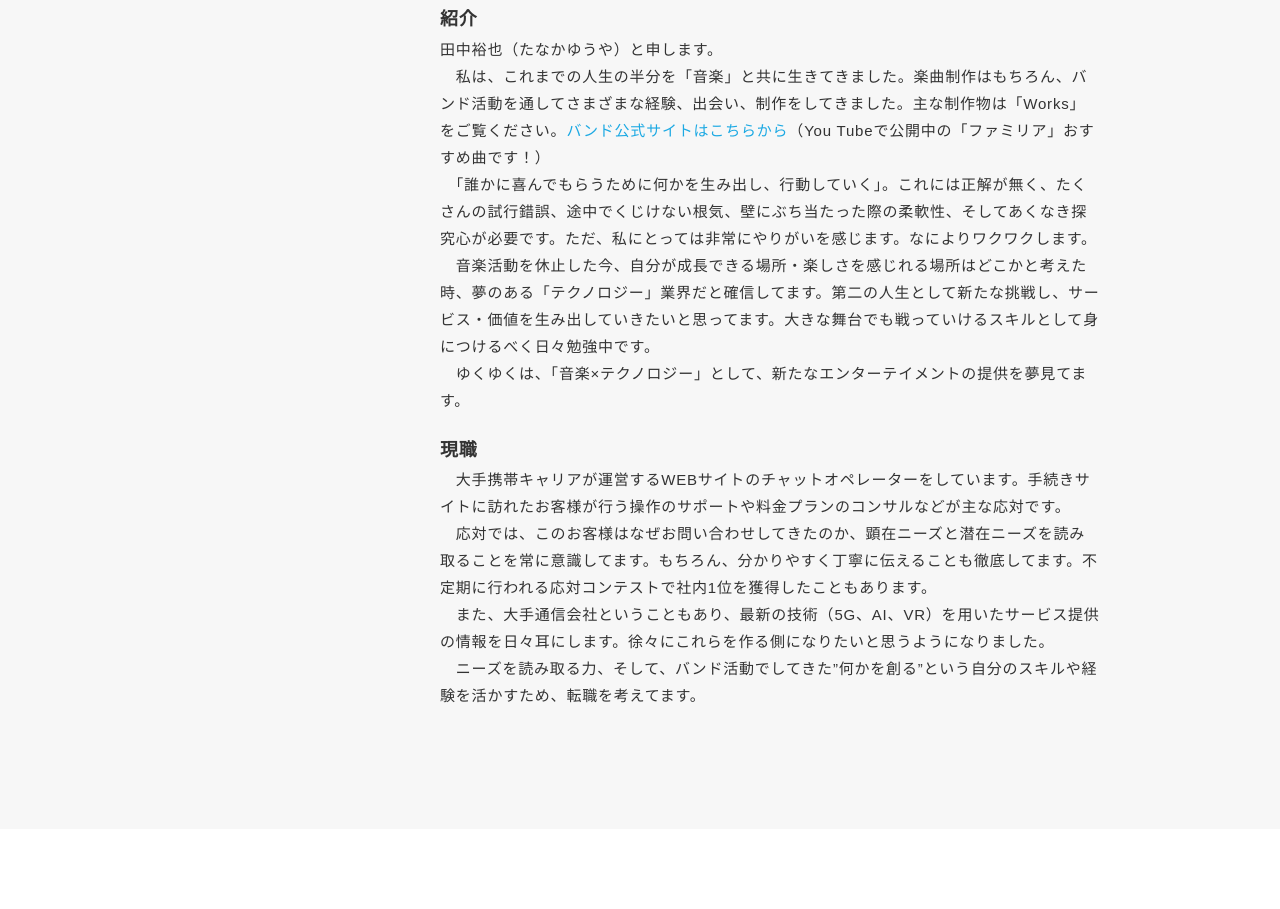
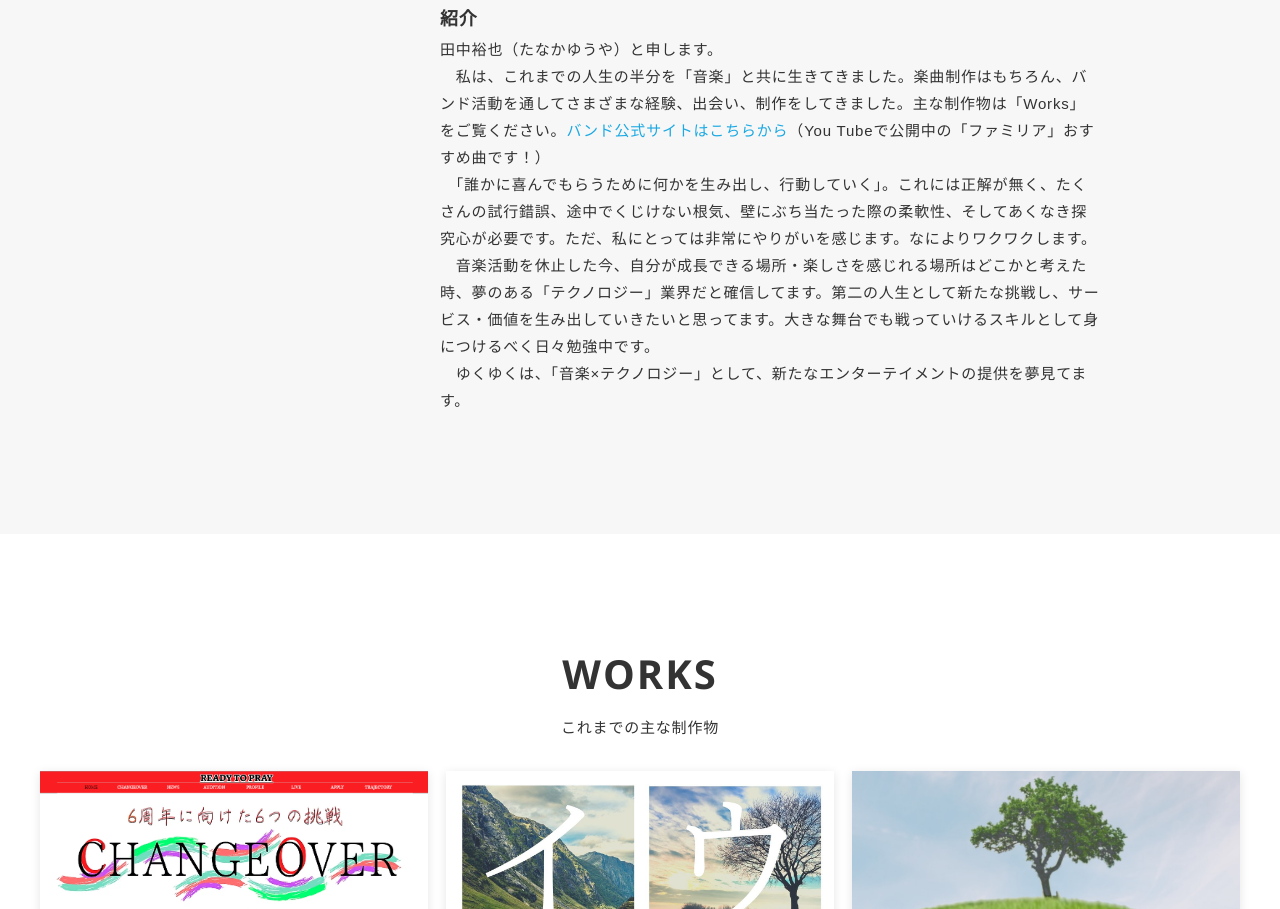
Before and after one commit to yuya-tanaka-yt/portfolio, a plain HTML site: page index.html in a window 1280 px wide. Shown: the part 1179-2088 px from the top of the page. Drawn offline with nearby package versions, Linux system fonts and the light colour scheme; files whose address does not match are found by name.

Commit message:
Update index.html

```diff
--- a/index.html
+++ b/index.html
@@ -75,8 +75,6 @@
                 <p><span class="text-bold">経歴</span><br>1995年、青森県八戸市生まれ。<br>中学2年生でギターと出会い、同級生同士でGLAYのコピーバンドを始める。<br>宮城・仙台の大学へ入学し、在学中にオリジナルロックバンドを結成しプロを目指す。以降「TANAYAN」として活動。2020年5月にバンド脱退、音楽活動休止。<br>最近は、テクノロジーが発展した未来の生活についてワクワクしながら過ごしている。1日で目に入ってくる光の半分がブルーライト。約5年ぶりに黒髪にした。</p>
 
                 <p><span class="text-bold">紹介</span><br>田中裕也（たなかゆうや）と申します。<br>　私は、これまでの人生の半分を「音楽」と共に生きてきました。楽曲制作はもちろん、バンド活動を通してさまざまな経験、出会い、制作をしてきました。主な制作物は「Works」をご覧ください。<a href="https://ready-to-pray.com/" target="_blank">バンド公式サイトはこちらから</a>（You Tubeで公開中の「ファミリア」おすすめ曲です！）<br>　「誰かに喜んでもらうために何かを生み出し、行動していく」。これには正解が無く、たくさんの試行錯誤、途中でくじけない根気、壁にぶち当たった際の柔軟性、そしてあくなき探究心が必要です。ただ、私にとっては非常にやりがいを感じます。なによりワクワクします。<br>　音楽活動を休止した今、自分が成長できる場所・楽しさを感じれる場所はどこかと考えた時、夢のある「テクノロジー」業界だと確信してます。第二の人生として新たな挑戦し、サービス・価値を生み出していきたいと思ってます。大きな舞台でも戦っていけるスキルとして身につけるべく日々勉強中です。<br>　ゆくゆくは、「音楽×テクノロジー」として、新たなエンターテイメントの提供を夢見てます。</p>
-
-                <p><span class="text-bold">現職</span><br>　大手携帯キャリアが運営するWEBサイトのチャットオペレーターをしています。手続きサイトに訪れたお客様が行う操作のサポートや料金プランのコンサルなどが主な応対です。<br>　応対では、このお客様はなぜお問い合わせしてきたのか、顕在ニーズと潜在ニーズを読み取ることを常に意識してます。もちろん、分かりやすく丁寧に伝えることも徹底してます。不定期に行われる応対コンテストで社内1位を獲得したこともあります。<br>　また、大手通信会社ということもあり、最新の技術（5G、AI、VR）を用いたサービス提供の情報を日々耳にします。徐々にこれらを作る側になりたいと思うようになりました。<br>　ニーズを読み取る力、そして、バンド活動でしてきた”何かを創る”という自分のスキルや経験を活かすため、転職を考えてます。</p>
               </div>
             </div>
           </div>
```
